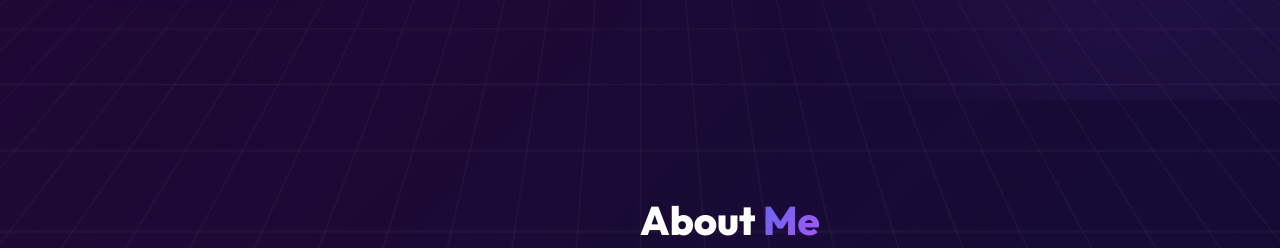
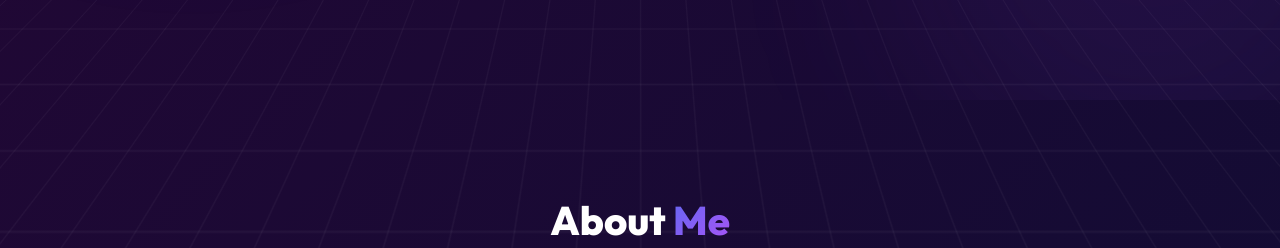
Before and after one commit to Ujjwol-Sharma/portfolioo, a plain HTML site: page index.html in a window 1280 px wide. Shown: the part 700-948 px from the top of the page. Drawn offline with nearby package versions, Linux system fonts and the light colour scheme.

Commit message:
Fix section title centering CSS

```diff
--- a/styles.css
+++ b/styles.css
@@ -133,9 +133,7 @@ ul {
     margin-bottom: 3rem;
     text-align: center;
     position: relative;
-    display: inline-block;
-    left: 50%;
-    transform: translateX(-50%);
+    display: block;
 }
 
 .section-title::after {
```
